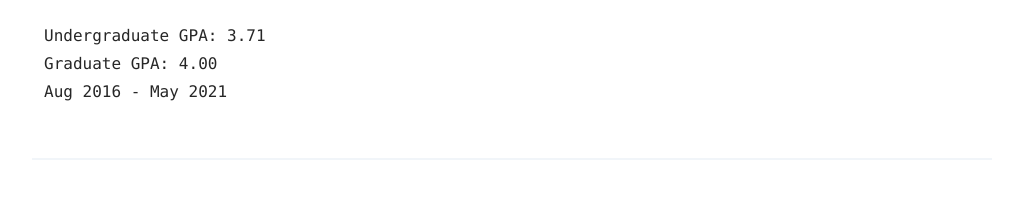
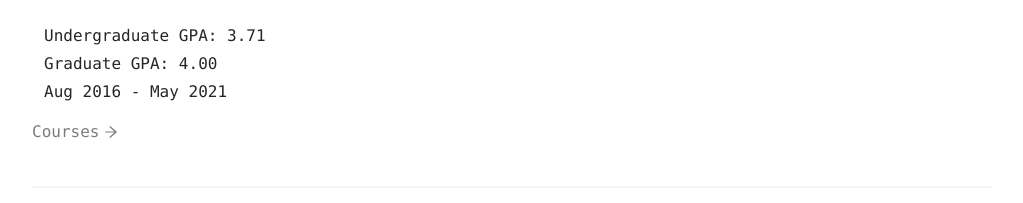
Before and after one commit to DevinKott/website-m9, a React (Create React App) app: page / in a window 1280 px wide. Shown: the part 1170-1373 px from the top of the page, without its empty margins (128-1151 px from the left). Built offline with nearby package versions, Linux system fonts and the light colour scheme.

Commit message:
add courses list

```diff
--- a/src/App.js
+++ b/src/App.js
@@ -8,6 +8,7 @@ import Link from './components/Link';
 import { AiOutlineMail, AiFillLinkedin, AiFillGithub } from 'react-icons/ai'
 import PhotoViewer from './components/PhotoViewer';
 import OtherExperience from './components/OtherExperience';
+import Courses from './components/Courses';
 
 function App() {
     // https://stackoverflow.com/a/2536445
@@ -140,6 +141,7 @@ function App() {
                     graduateGPA='4.00'
                 />
             </section>
+            <Courses/>
             <Separator/>
             <section>
                 <SectionHeader title={`More about me`}/>
--- /dev/null
+++ b/src/components/Courses.js
@@ -0,0 +1,84 @@
+import { useState } from 'react';
+import { AiOutlineArrowLeft, AiOutlineArrowRight } from 'react-icons/ai';
+import FadeIn from './FadeIn';
+
+const coursesList = [
+    "Discrete Mathematics",
+    "The Mechanics of Programming",
+    "Intro to Computer Science Theory",
+    "Probability and Statistics",
+    "Concepts of Computer Systems",
+    "Multivariable Calculus",
+    "Linear Algebra",
+    "Intro to Software Engineering",
+    "Concepts of Parallel & Distributed Systems",
+    "Principles of Data Management",
+    "Secure Coding",
+    "Differential Equations",
+    "Intro to Artificial Intelligence",
+    "Intro to Computer Graphics",
+    "Advanced Cryptography",
+    "Linear Optimization",
+    "Effective Web Design",
+    "Foundations of Computer Vision",
+    "Foundations of Computer Networks",
+    "Foundations of Cybersecurity",
+    "Modeling Human Perception Data",
+    "Intro to Machine Learning",
+    "Advanced Programming Skills in Rust",
+    "Computational Complexity",
+    "Project: Revisiting the Concept of Nulls in Programming Languages"
+];
+
+function Courses() {
+    const [visible, setVisible] = useState(false);
+
+    return (
+        <section>
+            <div
+                className='flex flex-row items-center opacity-60'
+                onClick={
+                    () => {
+                        setVisible(!visible);
+                    }
+                }
+                role='button'
+                aria-label='Show Courses'
+                aria-pressed={visible ? 'true' : 'false'}
+            >
+                <span
+                    className='mr-1'
+                >
+                    Courses
+                </span>
+                {
+                    visible && <AiOutlineArrowLeft/>
+                }
+                {
+                    !visible && <AiOutlineArrowRight/>
+                }
+            </div>
+            <FadeIn
+                isVisible={visible}
+            >
+                <ul>
+                    {
+                        coursesList.map(
+                            (courseName, index) => {
+                                return (
+                                    <li
+                                        key={`course-${index}`}
+                                    >
+                                        {courseName}
+                                    </li>
+                                );
+                            },
+                        )
+                    }
+                </ul>
+            </FadeIn>
+        </section>
+    );
+};
+
+export default Courses;
```
